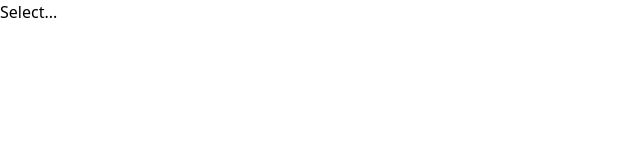
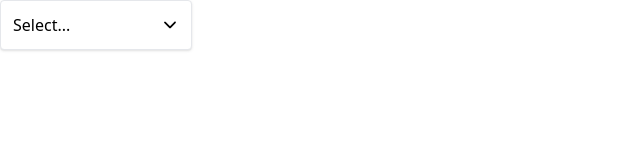
Before and after one commit to luisc8487/navigation-routing-system, a React (Create React App) app in the folder react-comp/: page / in a window 1280 px wide. Shown: the top 160 px of the page, without its empty margins (0-640 px from the left). Built offline with nearby package versions, Linux system fonts and the light colour scheme.

Commit message:
added styling

```diff
--- a/react-comp/src/components/Dropdown.jsx
+++ b/react-comp/src/components/Dropdown.jsx
@@ -1,4 +1,5 @@
 import {useState} from "react";
+import {IoIosArrowDown} from "react-icons/io";
 
 function Dropdown({options, value, onChange}) {
   const [isOpen, setIsOpen] = useState(false);
@@ -16,16 +17,30 @@
 
   const renderedOptions = options.map((option) => {
     return (
-      <div onClick={() => handleOptionClick(option)} key={option.value}>
+      <div
+        className="hover:bg-sky-100 rounded cursor-pointer p-1"
+        onClick={() => handleOptionClick(option)}
+        key={option.value}
+      >
         {option.label}
       </div>
     );
   });
 
   return (
-    <div>
-      <div onClick={handleClick}>{value ? value.label : "Select..."}</div>
-      {isOpen && <div>{renderedOptions}</div>}
+    <div className="w-48 relative">
+      <div
+        className="flex justify-between items-center cursor-pointer border rounded p-3 shadow bg-white w-full"
+        onClick={handleClick}
+      >
+        {value ? value.label : "Select..."}
+        <IoIosArrowDown className="text-lg"/>
+      </div>
+      {isOpen && (
+        <div className="absolute top-full border rounded p-3 shadow bg-white w-full">
+          {renderedOptions}
+        </div>
+      )}
     </div>
   );
 }
```
